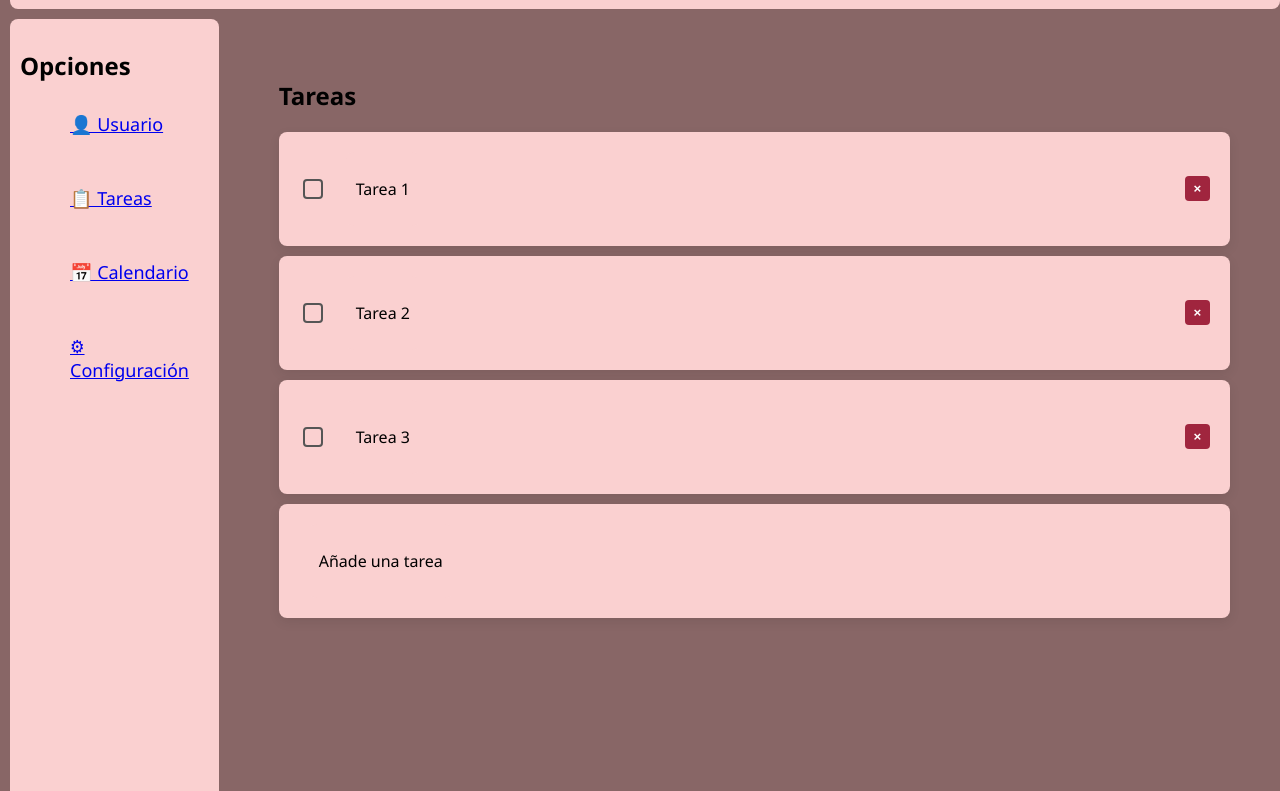
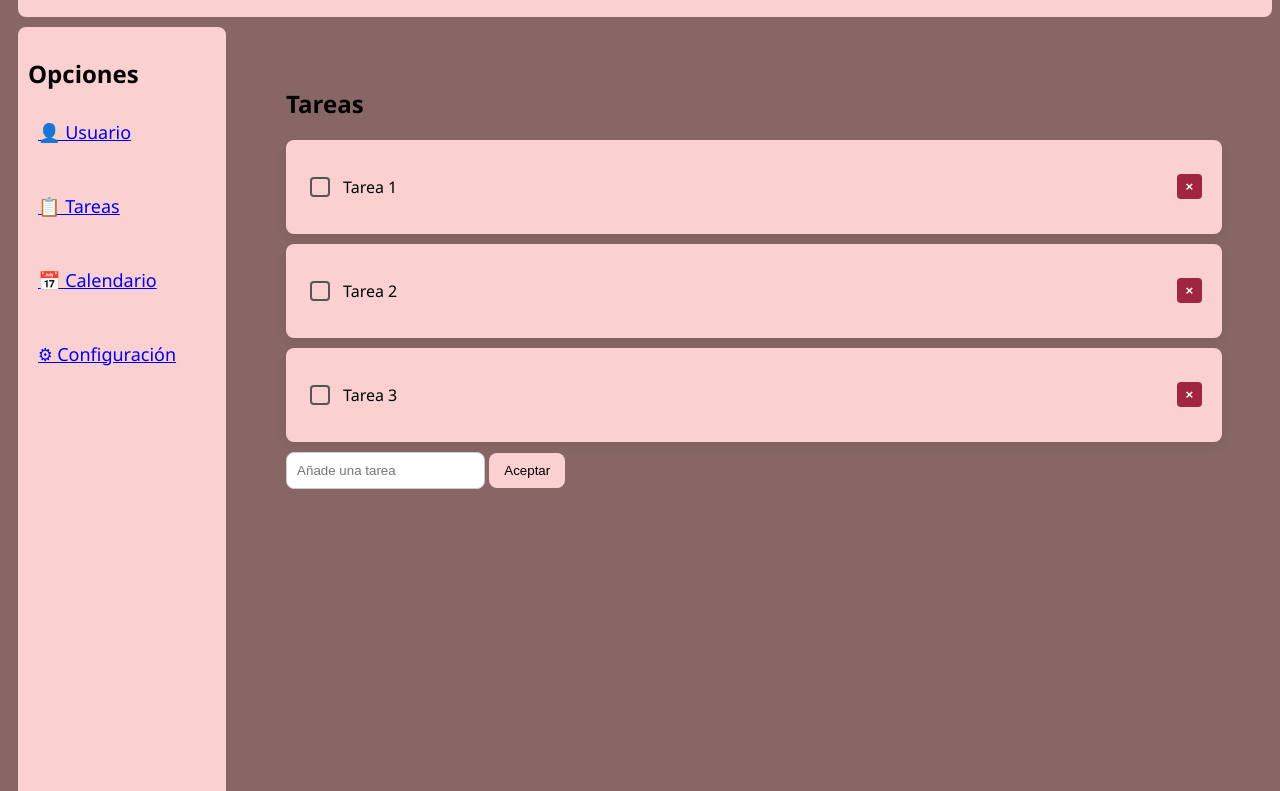
Before and after one commit to Nereag443/taskflow-project, a plain HTML site: page index.html in a window 1280 px wide. Shown: the part 97-888 px from the top of the page. Drawn offline with Linux system fonts and the light colour scheme.

Commit message:
Eliminar archivos

```diff
--- a/maquetaAppJS/index.html
+++ b/index.html
@@ -56,9 +56,10 @@
           <button class="delete-button">&times;</button>
         </section>
 
-        <section class="task-card h1-contenteditable" contenteditable="true">
+        <section>
           <header>
-            <h3>Añade una tarea</h3>
+            <input type="text" placeholder="Añade una tarea">
+            <button type="submit">Aceptar</button>
           </header>
           <section></section>
         </section>
--- a/maquetaAppJS/style.css
+++ b/style.css
@@ -6,13 +6,6 @@
   --spacing-medium: 20px;
   --spacing-large: 30px;
 
-}
-
-html, body {
-  margin: 0;
-  padding: 0;
-  width: 100%;
-  overflow-x: hidden;
 }
 
 body {
@@ -28,7 +21,7 @@ body {
   --text-color: #f9fafb;
 } */
 
-header {
+body > header {
   margin-left: 10px;
   border-radius: 8px;
   background-color: var(--primary-color);
@@ -52,6 +45,7 @@ aside {
 aside ul {
   list-style: none;
   margin-top: var(--spacing);
+  padding-left: 0;
 }
 
 aside li {
@@ -150,22 +144,23 @@ main {
 
 }
 
-.profile {
-  align-items: center;
+input[type="text"] {
+  flex: 1;
+  padding: 10px;
+      border-radius: 8px;
+      border: 1px solid #ccc;
+      outline: none;
+      transition: 0.3s;
 }
 
-.profile-p {
-    display: flex;
-    justify-content: center;
-    align-items: center;
-    height: 100vh;
-}
-
-.circle {
-    width: 100px;
-    height: 100px;
-    background-color: #3498db;
-    border-radius: 50%;
+button[type="submit"] {
+  padding: 10px 15px;
+      border: none;
+      border-radius: 8px;
+      background: rgb(250, 208, 208);
+      color: rgb(0, 0, 0);
+      cursor: pointer;
+      transition: 0.3s;
 }
 
 @media (max-width: 768px) {
```
Also changed, not shown: maquetaAppJS/app.js (deleted).
